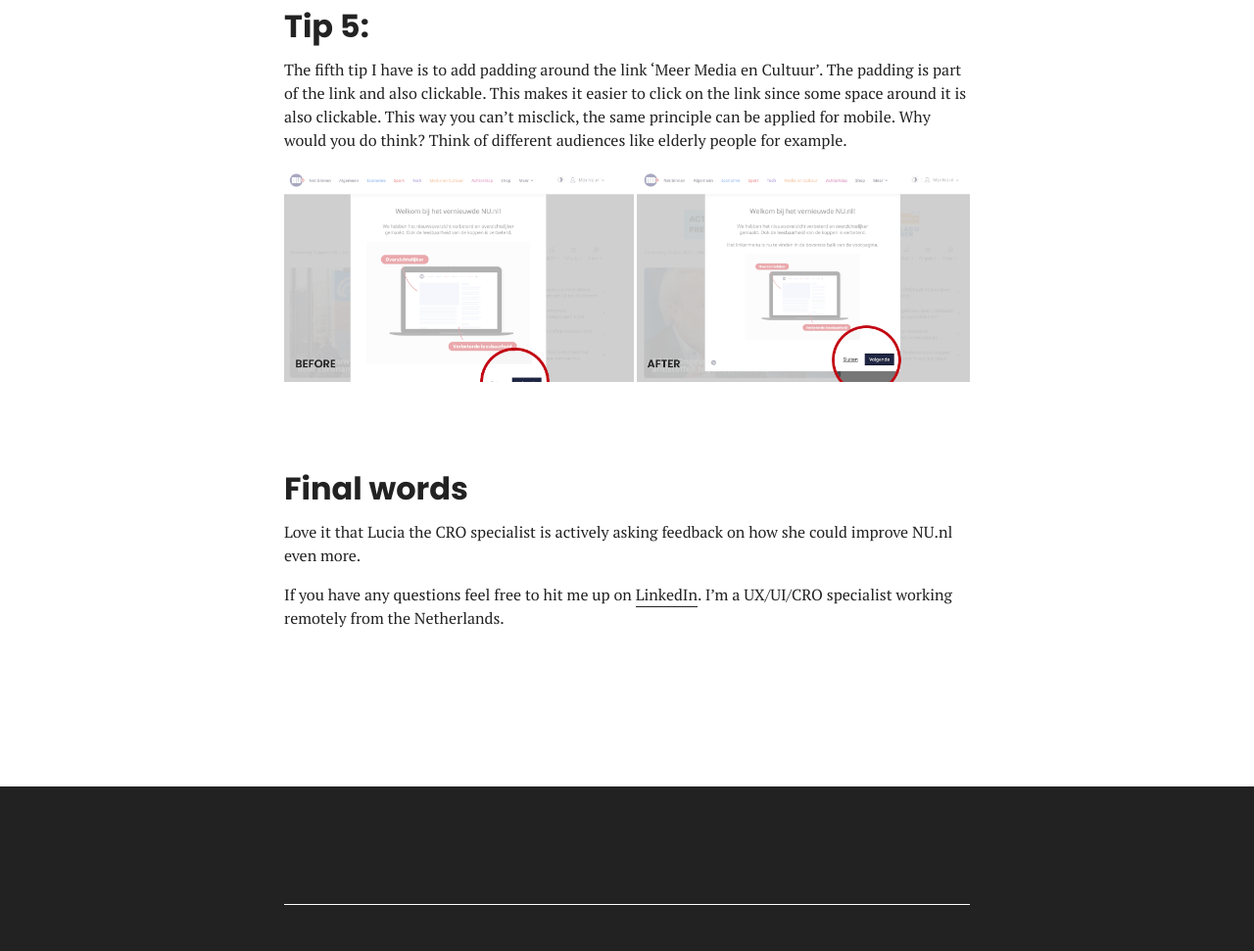
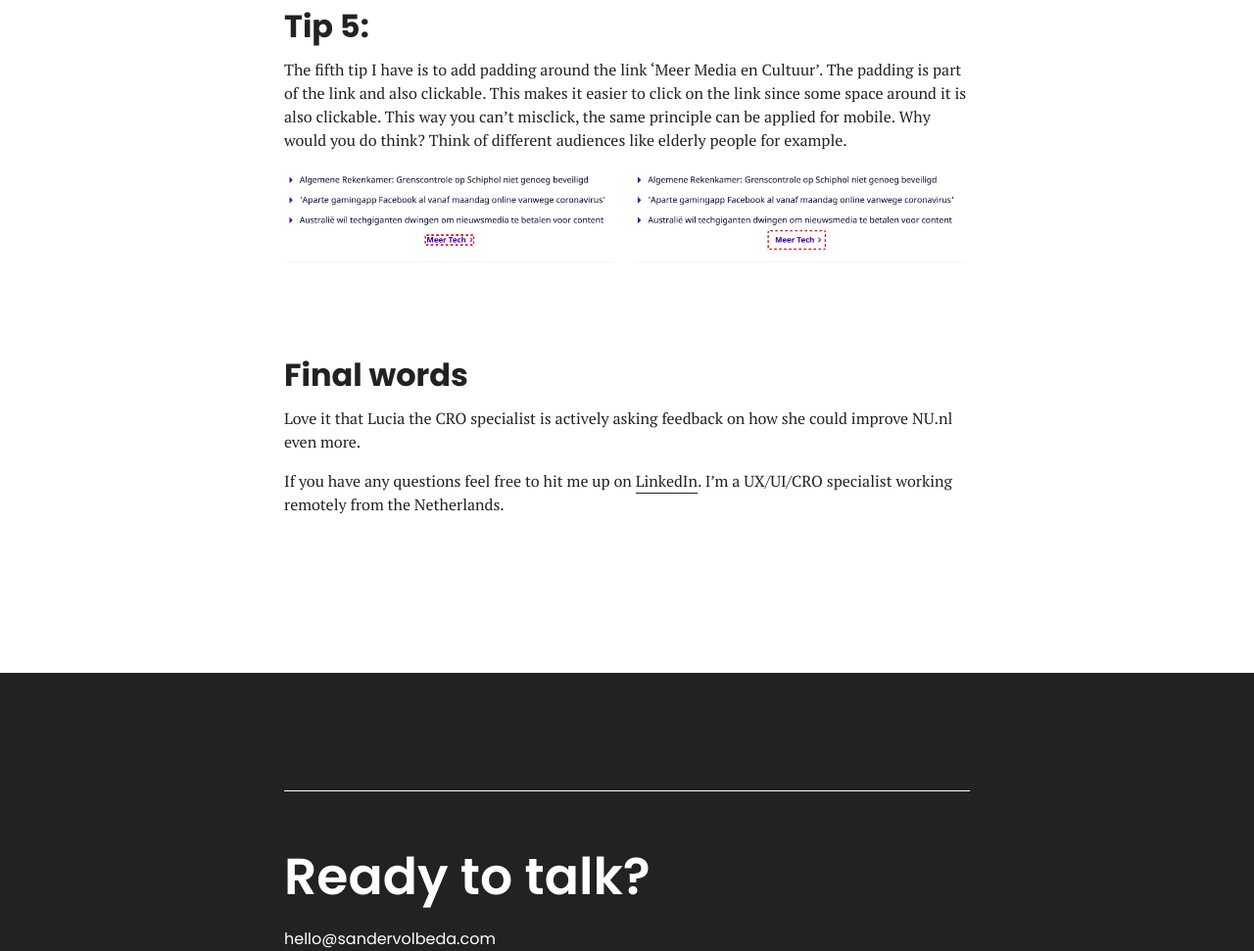
Before and after one commit to sandervolbeda/personal-website, a plain HTML site: page blog/5-tips-for-the-leading-dutch-news-website-nu-nl.html in a window 1280 px wide. Shown: the part 3042-4013 px from the top of the page at 98% size. Drawn offline with Linux system fonts and the light colour scheme.

Commit message:
Update 5-tips-for-the-leading-dutch-news-website-nu-nl.html

```diff
--- a/blog/5-tips-for-the-leading-dutch-news-website-nu-nl.html
+++ b/blog/5-tips-for-the-leading-dutch-news-website-nu-nl.html
@@ -113,7 +113,7 @@
                 <p>The fifth tip I have is to add padding around the link ‘Meer Media en Cultuur’. The padding is part of the link and also clickable. This makes it easier to click on the link since some space around it is also clickable. This way you can’t misclick, the same principle can be applied for mobile. Why would you do think? Think of different audiences like elderly people for example.</p>
 
                 <div class="large-image aos-init" data-aos="fade-up" data-aos-duration="2500">
-                    <img src="../../images/blog/5-tips-for-the-leading-dutch-news-website-nu-nl/tip-one-pop-up.png" alt="Personalized grid">
+                    <img src="../../images/blog/5-tips-for-the-leading-dutch-news-website-nu-nl/tip-five-extra-padding.jpg" alt="Personalized grid">
                  </div>
             </div>
 
```
